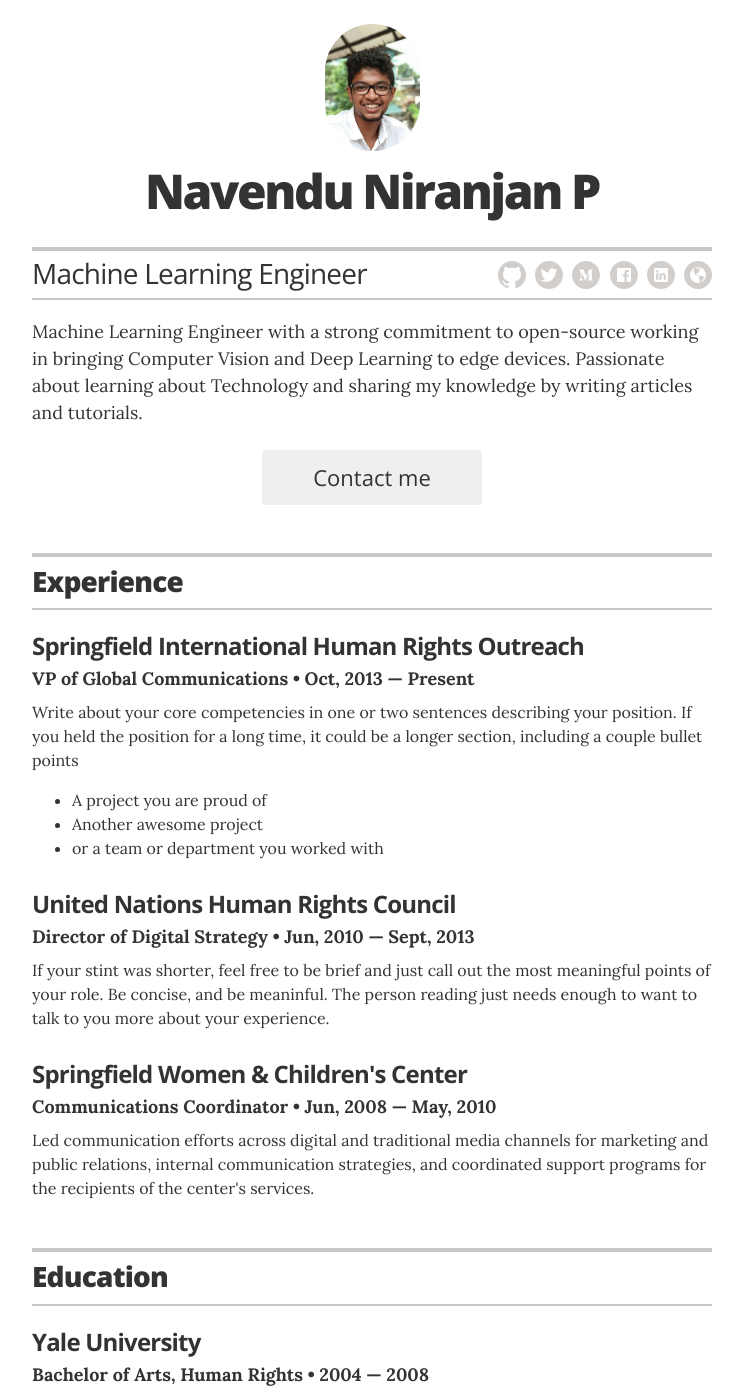
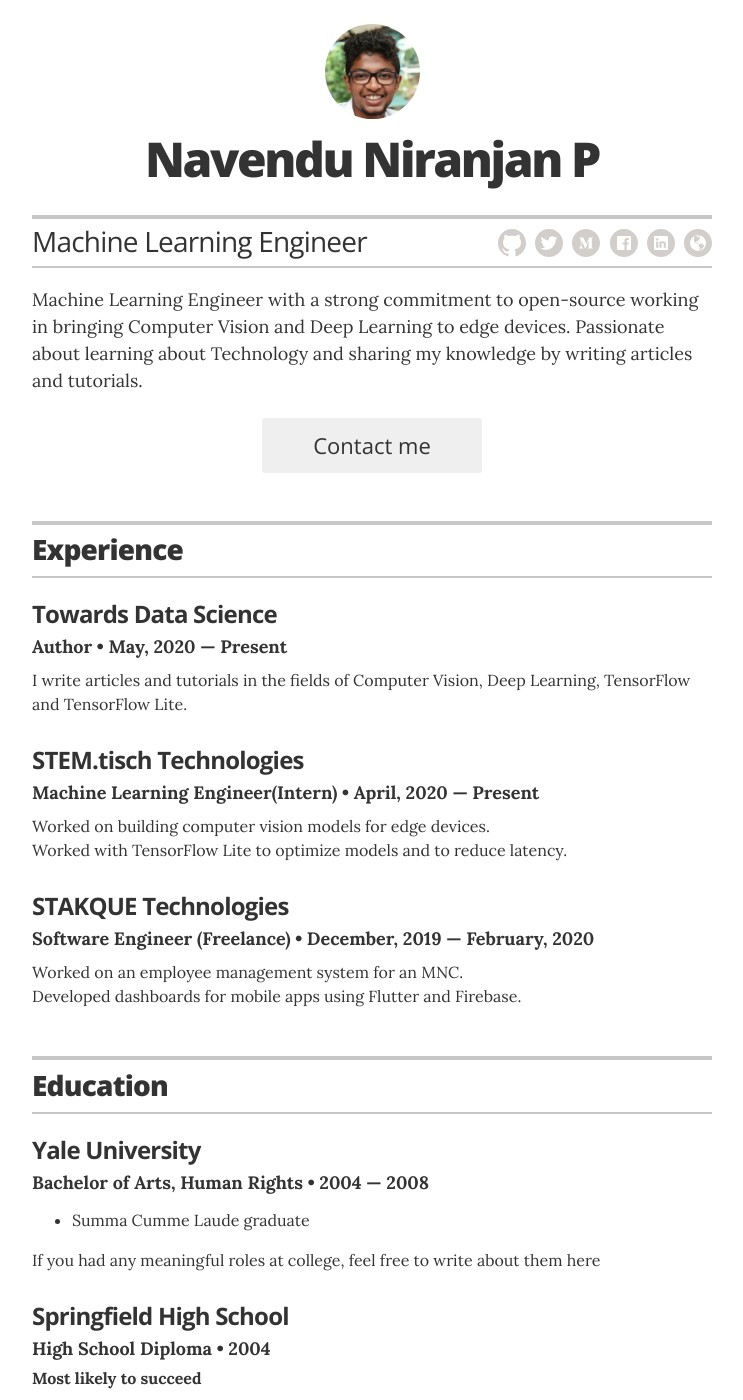
Before and after one commit to pottekkat/resume, a Jekyll site: the page built from index.html, in a window 1280 px wide and 1400 px high. Shown: the whole window, without its empty margins (268-1011 px from the left). Built offline with Jekyll 4.4.1, drawn with Linux system fonts in a browser that asks for light colours; some of the changed text lies outside the part shown.

Commit message:
changes made

```diff
--- a/_config.yml
+++ b/_config.yml
@@ -37,9 +37,9 @@ resume_section_experience:      true
 resume_section_education:       true
 resume_section_projects:        true
 resume_section_skills:          true
-resume_section_recognition:     true
+resume_section_recognition:     false
 resume_section_links:           true
-resume_section_associations:    true
+resume_section_associations:    false
 # resume_section_interests:       true
 
 # Resume social links
--- a/_data/experience.yml
+++ b/_data/experience.yml
@@ -1,19 +1,19 @@
 # Jobs
 # VP of Global Communications
-- company: Springfield International Human Rights Outreach
-  position: VP of Global Communications
-  duration: Oct, 2013 &mdash; Present
-  summary: Write about your core competencies in one or two sentences describing your position. If you held the position for a long time, it could be a longer section, including a couple bullet points	<ul class="resume-item-list"><li>A project you are proud of</li><li>Another awesome project</li><li>or a team or department you worked with</li></ul>
+- company: Towards Data Science
+  position: Author
+  duration: May, 2020 &mdash; Present
+  summary: I write articles and tutorials in the fields of Computer Vision, Deep Learning, TensorFlow and TensorFlow Lite.
 
 # Director of Digital Stratgy
-- company: United Nations Human Rights Council
-  position: Director of Digital Strategy
-  duration:  Jun, 2010 &mdash; Sept, 2013
-  summary: If your stint was shorter, feel free to be brief and just call out the most meaningful points of your role. Be concise, and be meaninful. The person reading just needs enough to want to talk to you more about your experience.
+- company: STEM.tisch Technologies
+  position: Machine Learning Engineer(Intern)
+  duration:  April, 2020 &mdash; Present
+  summary: Worked on building computer vision models for edge devices.</br>Worked with TensorFlow Lite to optimize models and to reduce latency.
 
 
 # Communications Coordinator
-- company: Springfield Women & Children's Center
-  position: Communications Coordinator
-  duration:   Jun, 2008  &mdash; May, 2010
-  summary: Led communication efforts across digital and traditional media channels for marketing and public relations, internal communication strategies, and coordinated support programs for the recipients of the center's services.
+- company: STAKQUE Technologies
+  position: Software Engineer (Freelance)
+  duration:   December, 2019  &mdash; February, 2020
+  summary: Worked on an employee management system for an MNC.</br>Developed dashboards for mobile apps using Flutter and Firebase.
```
Also changed, not shown: images/profile.png.
